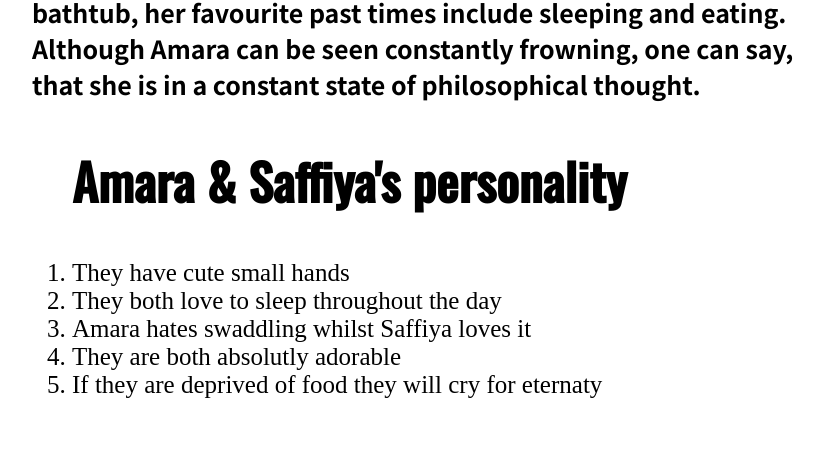
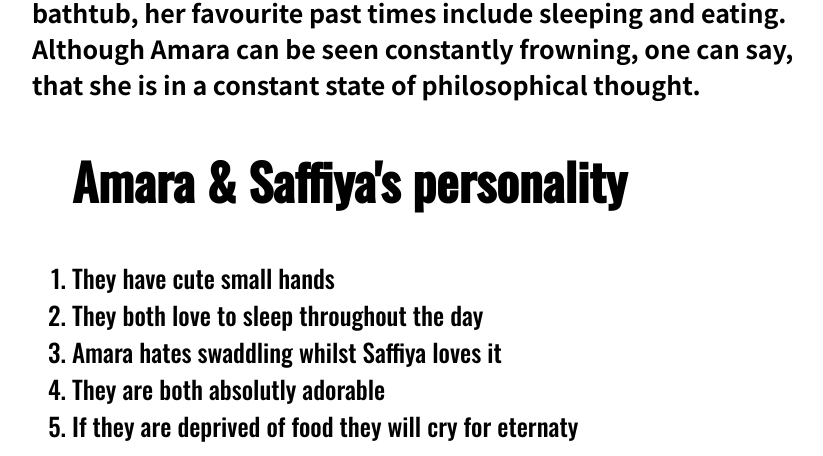
Before and after one commit to yungabdoo/Abdullah-code, a plain HTML site: page index.html in a window 1280 px wide. Shown: the part 1605-2061 px from the top of the page, without its empty margins (208-1031 px from the left). Drawn offline with nearby package versions, Linux system fonts and the light colour scheme.

Commit message:
Update amara,saffiya.css

```diff
--- a/css/amara,saffiya.css
+++ b/css/amara,saffiya.css
@@ -45,12 +45,11 @@ margin: 0 auto;
 main img{ max-width: 100%; }
 
 ol{font-size: 25px;
+	font-family: 'Oswald';
 }
 
 footer p{ background-image: linear-gradient(to bottom right, mediumaquamarine, lightseagreen, teal);
 	 text-align: center;
 	padding-top: 50px ;
 	padding-bottom: 50px;
-
-
 }
```
